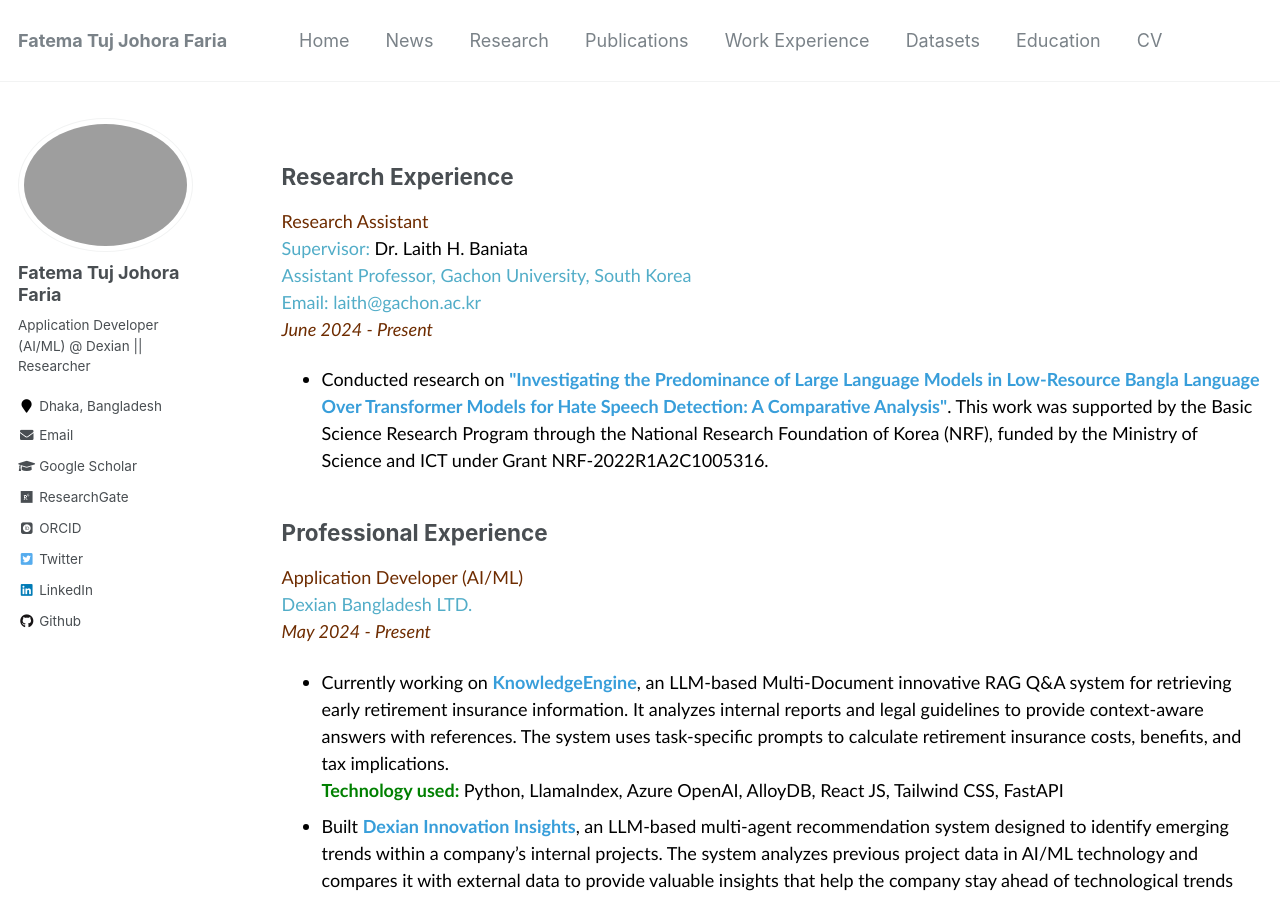
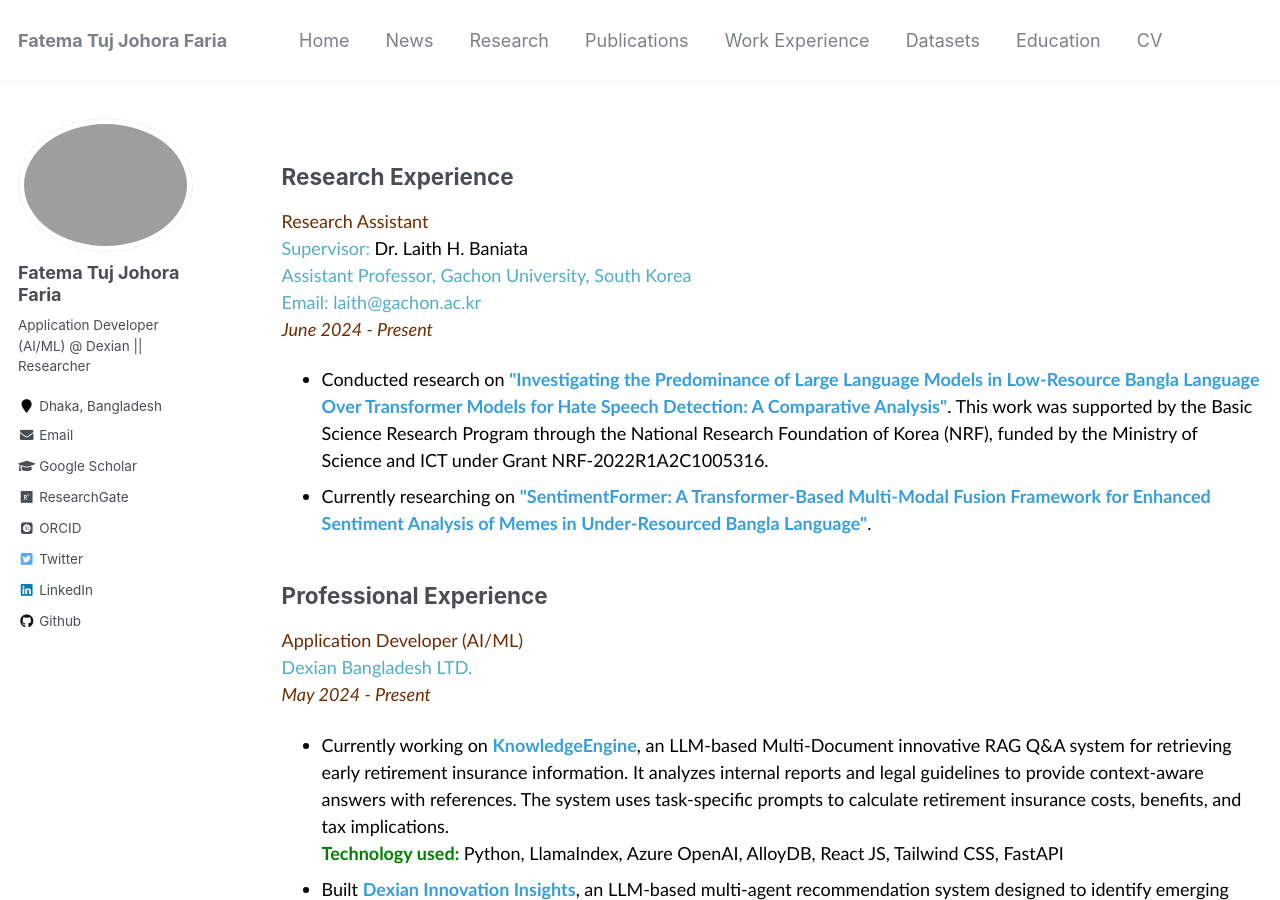
Before and after one commit to fatemafaria142/fatemafaria142.github.io, a Jekyll site: the page built from _pages/work.md, in a window 1280 px wide and 900 px high. Built offline with Jekyll 4.4.1, drawn with Linux system fonts in a browser that asks for light colours; some web fonts are replaced.

Commit message:
Update on research experience

```diff
--- a/_pages/work.md
+++ b/_pages/work.md
@@ -13,6 +13,8 @@ title: ""
 <span style="color:#6E2C00"><em>June 2024 - Present</em></span>
 <ul style="font-family:Trebuchet MS; color:black;">
 <li> Conducted research on <b style="color:#389EDA">"Investigating the Predominance of Large Language Models in Low-Resource Bangla Language Over Transformer Models for Hate Speech Detection: A Comparative Analysis"</b>. This work was supported by the Basic Science Research Program through the National Research Foundation of Korea (NRF), funded by the Ministry of Science and ICT under Grant NRF-2022R1A2C1005316. </li>
+
+<li> Currently researching on <b style="color:#389EDA">"SentimentFormer: A Transformer-Based Multi-Modal Fusion Framework for Enhanced Sentiment Analysis of Memes in Under-Resourced Bangla Language"</b>.</li>
 </ul>
 
 
```
